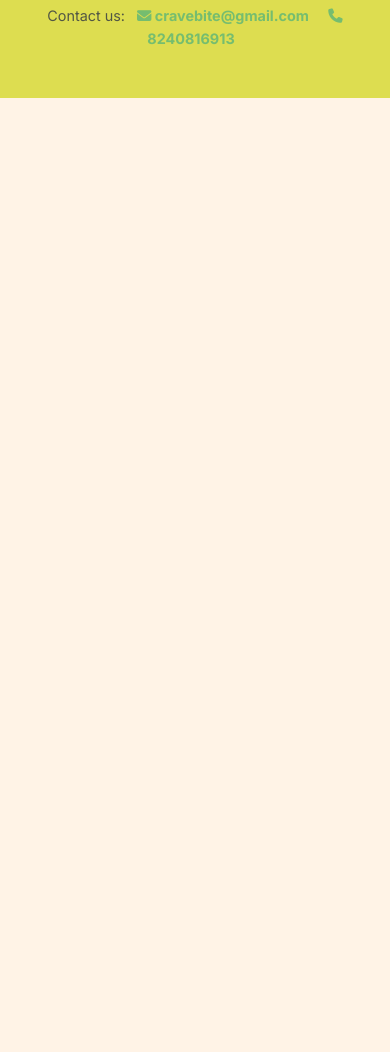
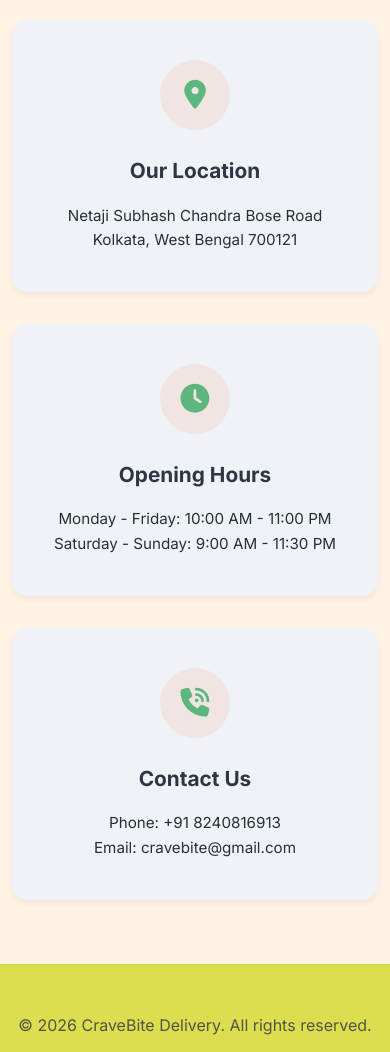
Before and after one commit to Koustav41/Food-delivery-website, a plain HTML site: page frontend/index.html in a window 390 px wide. Shown: the part 7959-9011 px from the top of the page. Before the commit the page ends 8057 px from the top, so only its background shows below. Drawn offline with Linux system fonts and the light colour scheme.

Commit message:
feat: implement responsive landing page layout and global styling with dark mode support

```diff
--- a/frontend/css/style.css
+++ b/frontend/css/style.css
@@ -1680,6 +1680,75 @@
   }
 }
 
+/* Restaurant Info Section */
+.restaurant-info-section {
+  padding: 4rem 0;
+  border-top: 1px solid rgba(0, 0, 0, 0.05);
+  margin-top: 2rem;
+}
+
+body.dark-theme .restaurant-info-section {
+  border-top-color: rgba(255, 255, 255, 0.05);
+}
+
+.info-grid {
+  display: grid;
+  grid-template-columns: repeat(auto-fit, minmax(280px, 1fr));
+  gap: 2rem;
+  margin-top: 2.5rem;
+}
+
+.info-card {
+  background: var(--surface-color);
+  padding: 2.5rem 1.5rem;
+  border-radius: var(--border-radius);
+  text-align: center;
+  box-shadow: var(--shadow-sm);
+  transition: transform 0.3s ease, box-shadow 0.3s ease;
+  display: flex;
+  flex-direction: column;
+  align-items: center;
+  gap: 1rem;
+}
+
+.info-card:hover {
+  transform: translateY(-5px);
+  box-shadow: var(--shadow-md);
+}
+
+.info-icon {
+  width: 70px;
+  height: 70px;
+  background: rgba(242, 107, 39, 0.1);
+  color: var(--primary-color);
+  border-radius: 50%;
+  display: flex;
+  justify-content: center;
+  align-items: center;
+  font-size: 1.8rem;
+  margin-bottom: 0.5rem;
+  transition: transform 0.3s ease, background 0.3s ease;
+}
+
+.info-card:hover .info-icon {
+  background: var(--primary-color);
+  color: white;
+  transform: scale(1.1) rotate(5deg);
+}
+
+.info-card h3 {
+  font-size: 1.3rem;
+  color: var(--text-primary);
+  margin: 0;
+}
+
+.info-card p {
+  color: var(--text-secondary);
+  font-size: 0.95rem;
+  line-height: 1.6;
+  margin: 0;
+}
+
 @media (max-width: 768px) {
   body {
     overflow-x: hidden;
--- a/frontend/index.html
+++ b/frontend/index.html
@@ -97,6 +97,27 @@
         <div class="food-grid" id="food-grid">
             <!-- Items injected by app.js -->
         </div>
+
+        <section class="restaurant-info-section" id="about">
+            <h2 class="section-title">Restaurant Info.</h2>
+            <div class="info-grid">
+                <div class="info-card">
+                    <div class="info-icon"><i class="fa-solid fa-location-dot"></i></div>
+                    <h3>Our Location</h3>
+                    <p>Netaji Subhash Chandra Bose Road<br>Kolkata, West Bengal 700121</p>
+                </div>
+                <div class="info-card">
+                    <div class="info-icon"><i class="fa-solid fa-clock"></i></div>
+                    <h3>Opening Hours</h3>
+                    <p>Monday - Friday: 10:00 AM - 11:00 PM<br>Saturday - Sunday: 9:00 AM - 11:30 PM</p>
+                </div>
+                <div class="info-card">
+                    <div class="info-icon"><i class="fa-solid fa-phone-volume"></i></div>
+                    <h3>Contact Us</h3>
+                    <p>Phone: +91 8240816913<br>Email: cravebite@gmail.com</p>
+                </div>
+            </div>
+        </section>
     </main>
 
     <footer>
```
